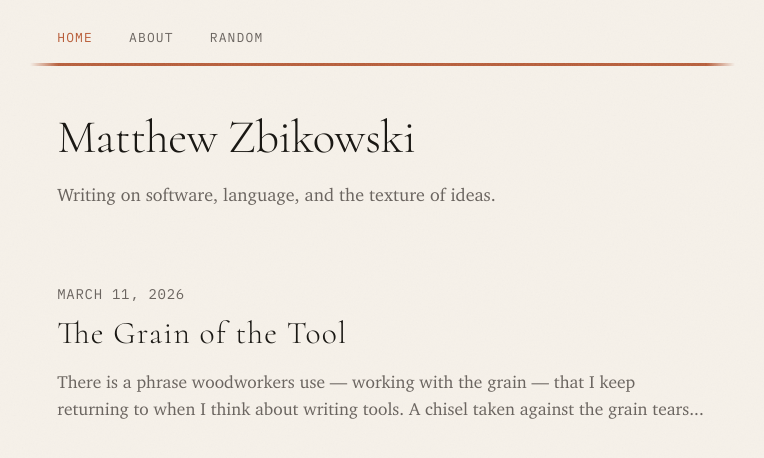
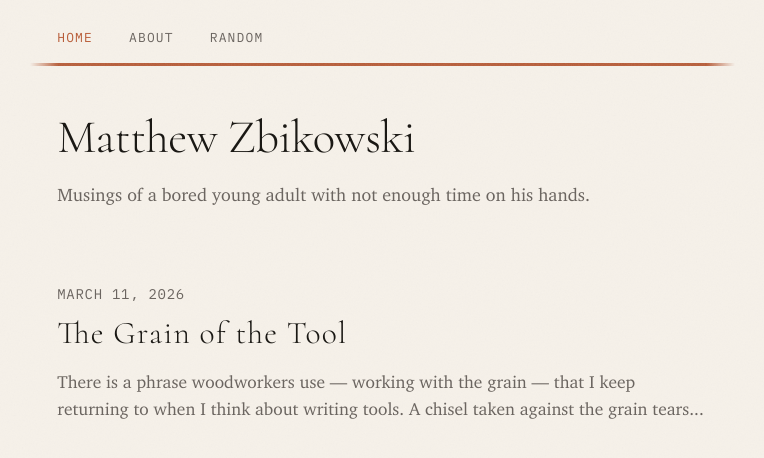
Before and after one commit to matt-zb/matt-zb.github.io, a Jekyll site: the page built from index.html, in a window 1280 px wide. Shown: the top 458 px of the page, without its empty margins (250-1014 px from the left). Built offline with Jekyll 4.4.1, drawn with Linux system fonts in a browser that asks for light colours; some web fonts are replaced.

Commit message:
Update index.html

```diff
--- a/index.html
+++ b/index.html
@@ -1,11 +1,11 @@
 ---
 layout: base
-title: "Matthew Zbikowski"
+title: "Home"
 ---
 
 <section class="index-intro">
   <h1>Matthew Zbikowski</h1>
-  <p>Writing on software, language, and the texture of ideas.</p>
+  <p>Musings of a bored young adult with not enough time on his hands.</p>
 </section>
 
 <ol class="post-list" reversed>
```
